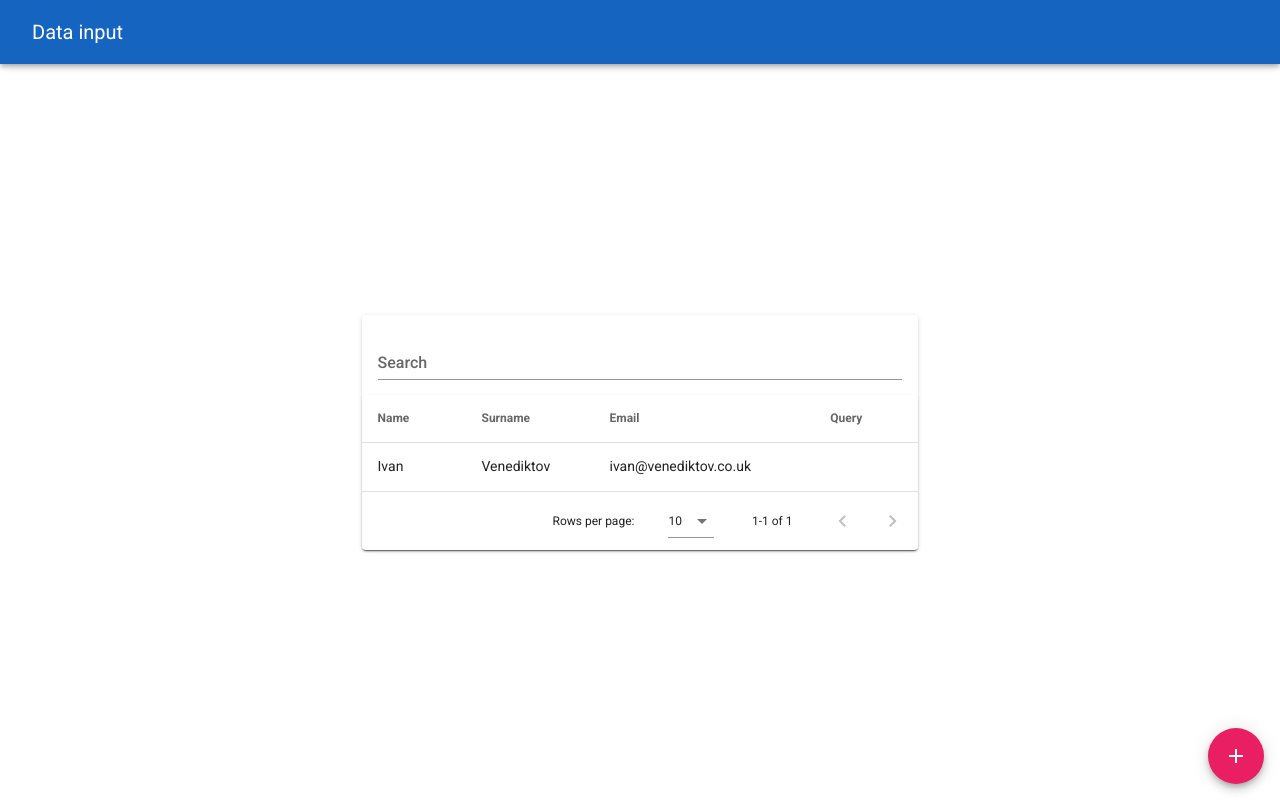
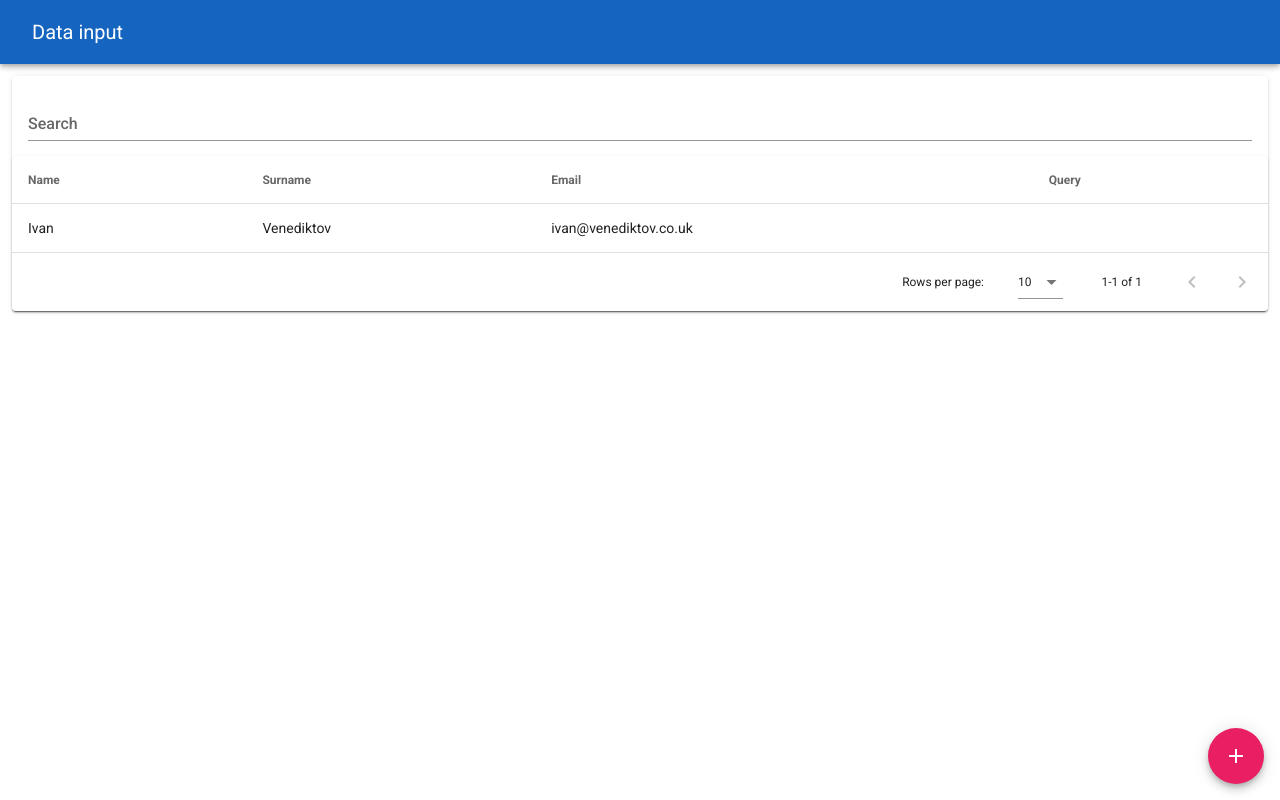
Before and after one commit to Venediktoff/vuejs-vuex-data-input, a Vue app: page / in a window 1280 px wide. Built offline with nearby package versions, Linux system fonts and the light colour scheme.

Commit message:
Table layout changed to flex

```diff
--- a/src/App.vue
+++ b/src/App.vue
@@ -1,16 +1,16 @@
 
   <template>
-  <v-app id="inspire">
+  <v-app>
     <v-app-bar :clipped-left="$vuetify.breakpoint.lgAndUp" app color="blue darken-3" dark>
       <v-toolbar-title style="width: 300px" class="ml-0 pl-4">
         <span class="hidden-sm-and-down">Data input</span>
       </v-toolbar-title>
     </v-app-bar>
     <v-content>
-      <v-container class="fill-height" fluid>
-        <v-row align="center" justify="center">
+      <v-container fluid>
+        <v-layout child-flex>
           <List v-bind:tableData="userData" />
-        </v-row>
+        </v-layout>
       </v-container>
     </v-content>
     <v-btn bottom color="pink" dark fab fixed right @click="showModal = !showModal">
```
